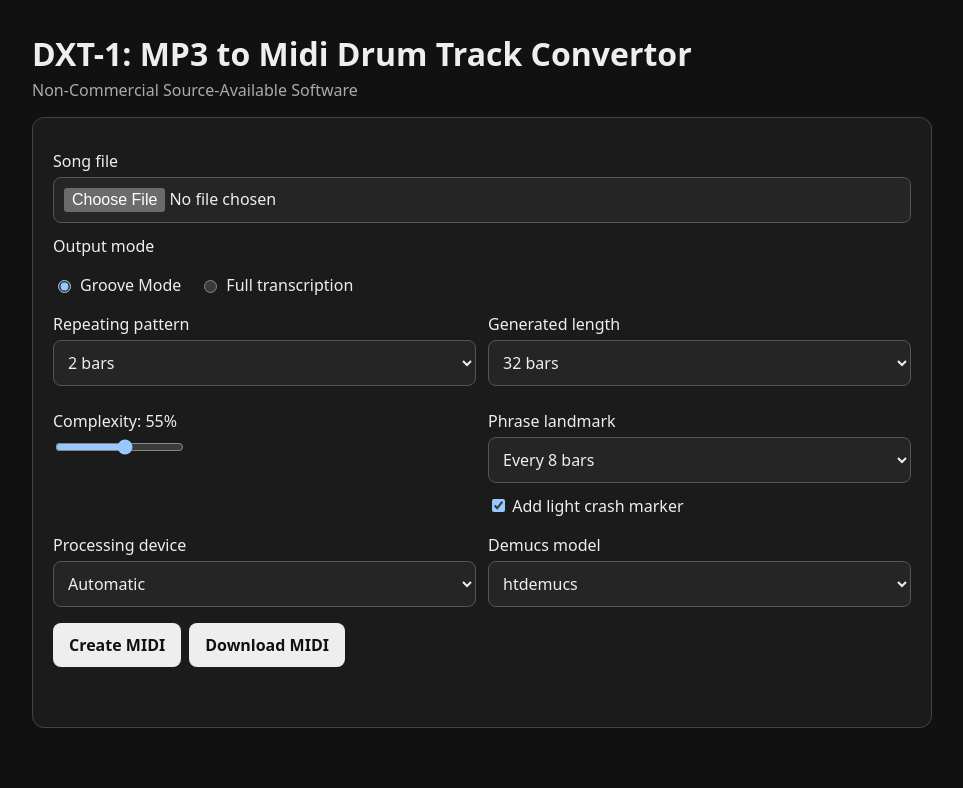
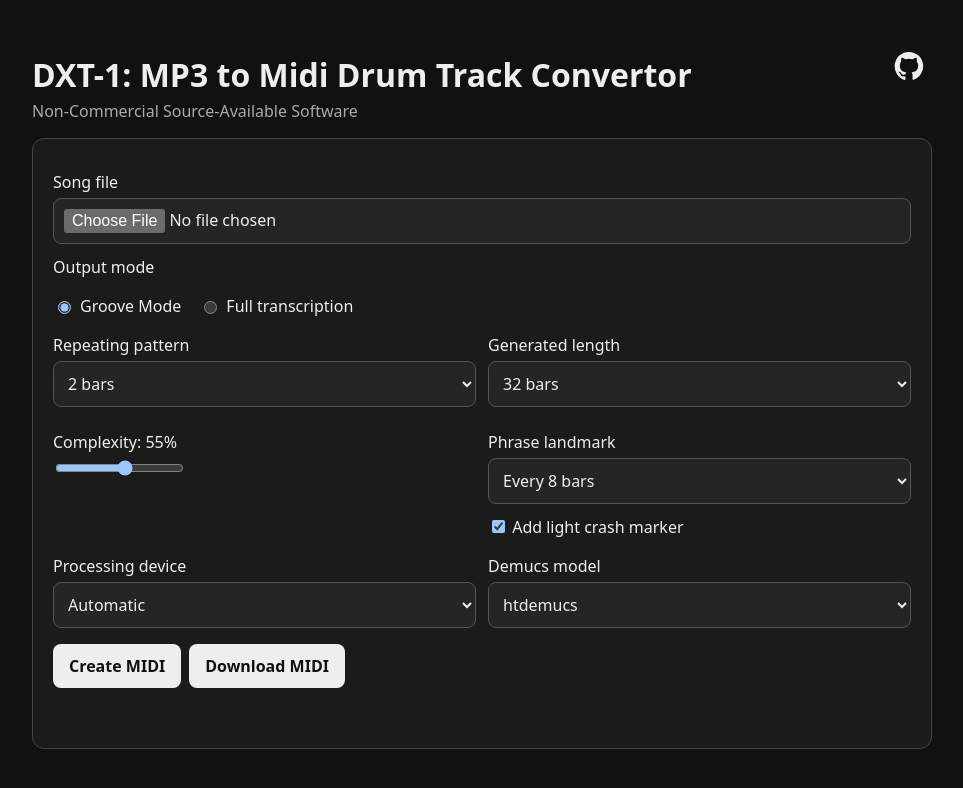
Before and after one commit to topherPedersen/DXT-1, a plain HTML site: page static/index.html in a window 1280 px wide. Shown: the whole page, without its empty margins (158-1121 px from the left). Drawn offline with Linux system fonts and the light colour scheme.

Commit message:
add github link

```diff
--- a/static/index.html
+++ b/static/index.html
@@ -9,8 +9,12 @@
     :root { color-scheme: dark; font-family: system-ui, sans-serif; }
     body { margin: 0; background: #111; color: #eee; }
     main { width: min(900px, calc(100% - 32px)); margin: 32px auto; }
+    .page-header { display:flex; align-items:center; justify-content:space-between; gap:16px; }
     .panel { background:#1b1b1b; border:1px solid #444; border-radius:12px; padding:20px; margin:16px 0; }
     h1 { margin-bottom: 4px; }
+    .github-link { color:#eee; display:flex; flex:0 0 auto; padding:8px; border-radius:50%; }
+    .github-link:hover, .github-link:focus-visible { background:#2b2b2b; outline:2px solid #aaa; outline-offset:2px; }
+    .github-link svg { width:30px; height:30px; fill:currentColor; }
     .subtle { color:#aaa; }
     label { display:block; margin:12px 0 5px; }
     input, select, button { font:inherit; }
@@ -30,7 +34,14 @@
 </head>
 <body>
 <main>
-  <h1>DXT-1: MP3 to Midi Drum Track Convertor</h1>
+  <div class="page-header">
+    <h1>DXT-1: MP3 to Midi Drum Track Convertor</h1>
+    <a class="github-link" href="https://github.com/topherPedersen/DXT-1" target="_blank" rel="noopener noreferrer" aria-label="View DXT-1 on GitHub" title="View DXT-1 on GitHub">
+      <svg viewBox="0 0 24 24" role="img" aria-hidden="true">
+        <path d="M12 .7a11.5 11.5 0 0 0-3.64 22.4c.58.1.79-.25.79-.56v-2.23c-3.22.7-3.9-1.37-3.9-1.37-.52-1.34-1.29-1.7-1.29-1.7-1.05-.72.08-.71.08-.71 1.17.08 1.78 1.2 1.78 1.2 1.04 1.77 2.72 1.26 3.38.96.1-.75.4-1.26.74-1.55-2.57-.29-5.27-1.28-5.27-5.68 0-1.25.45-2.28 1.19-3.08-.12-.29-.52-1.46.11-3.04 0 0 .97-.31 3.16 1.18a10.96 10.96 0 0 1 5.75 0c2.2-1.49 3.16-1.18 3.16-1.18.63 1.58.23 2.75.11 3.04.74.8 1.19 1.83 1.19 3.08 0 4.41-2.71 5.38-5.29 5.67.42.36.79 1.07.79 2.16v3.21c0 .31.21.67.8.56A11.5 11.5 0 0 0 12 .7Z"/>
+      </svg>
+    </a>
+  </div>
   <div class="subtle">Non-Commercial Source-Available Software</div>
 
   <section class="panel">
```
